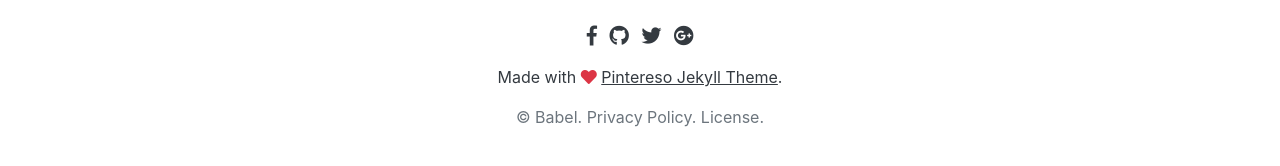
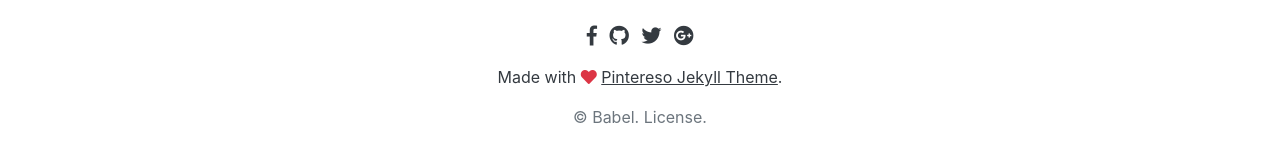
Before and after one commit to tenax66/babel, a Jekyll site: the page built from index.html, in a window 1280 px wide and 900 px high, scrolled down 4418 px. Shown: the part 707-873 px from the top of the window. Built offline with Jekyll 4.4.1, drawn with Linux system fonts in a browser that asks for light colours; nearby versions of some CDN libraries; library files that are not in the unit come from our copies; the list of posts is cut into pages by our own code; comment, search, counter and statistics services are not loaded.

Commit message:
remove a link to privacy policy

```diff
--- a/_includes/footer-copyright.html
+++ b/_includes/footer-copyright.html
@@ -20,10 +20,6 @@
         &copy;  {{site.name}}.
     </a>
 
-    <a class="text-muted" href="{{site.url}}{{site.baseurl}}/privacy-policy.html">
-        Privacy Policy.
-    </a>
-
     <a class="text-muted" target="_blank" href="https://www.wowthemes.net/freebies-license/">
         License.
     </a>
```
